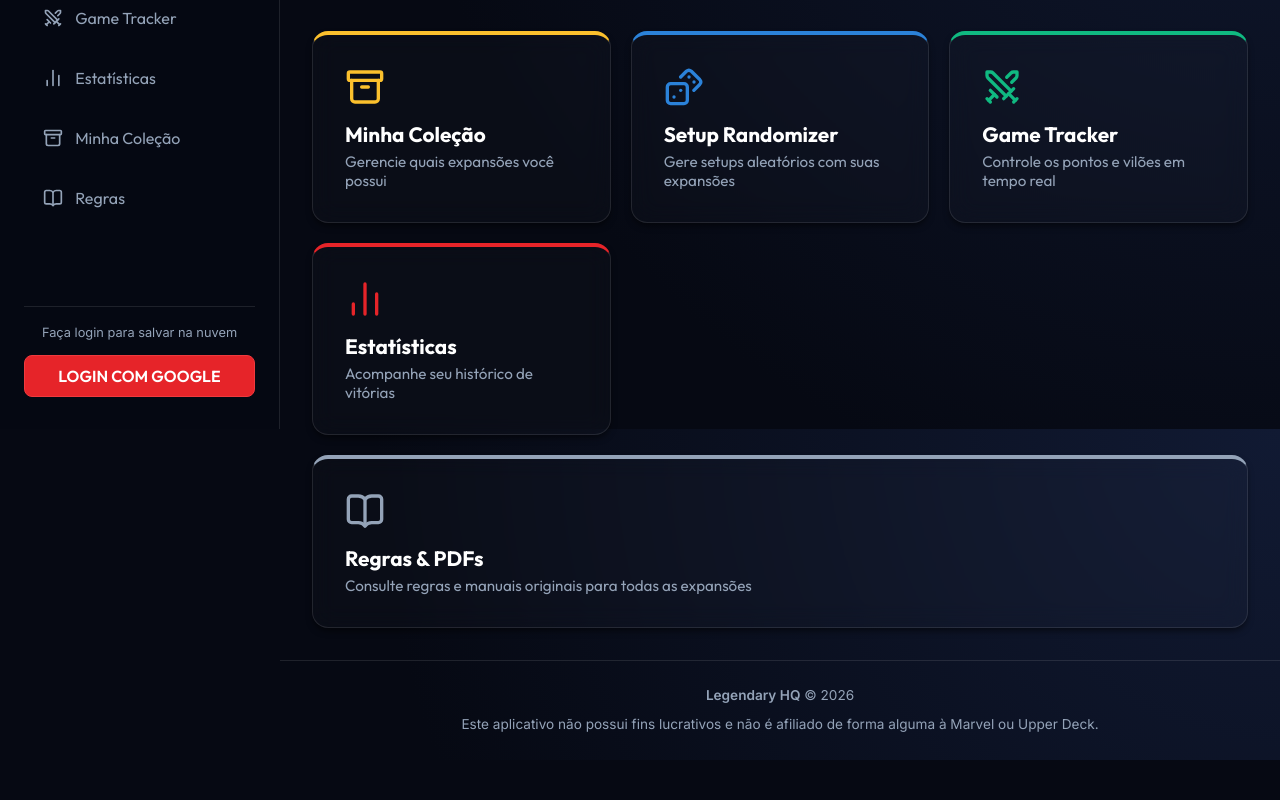
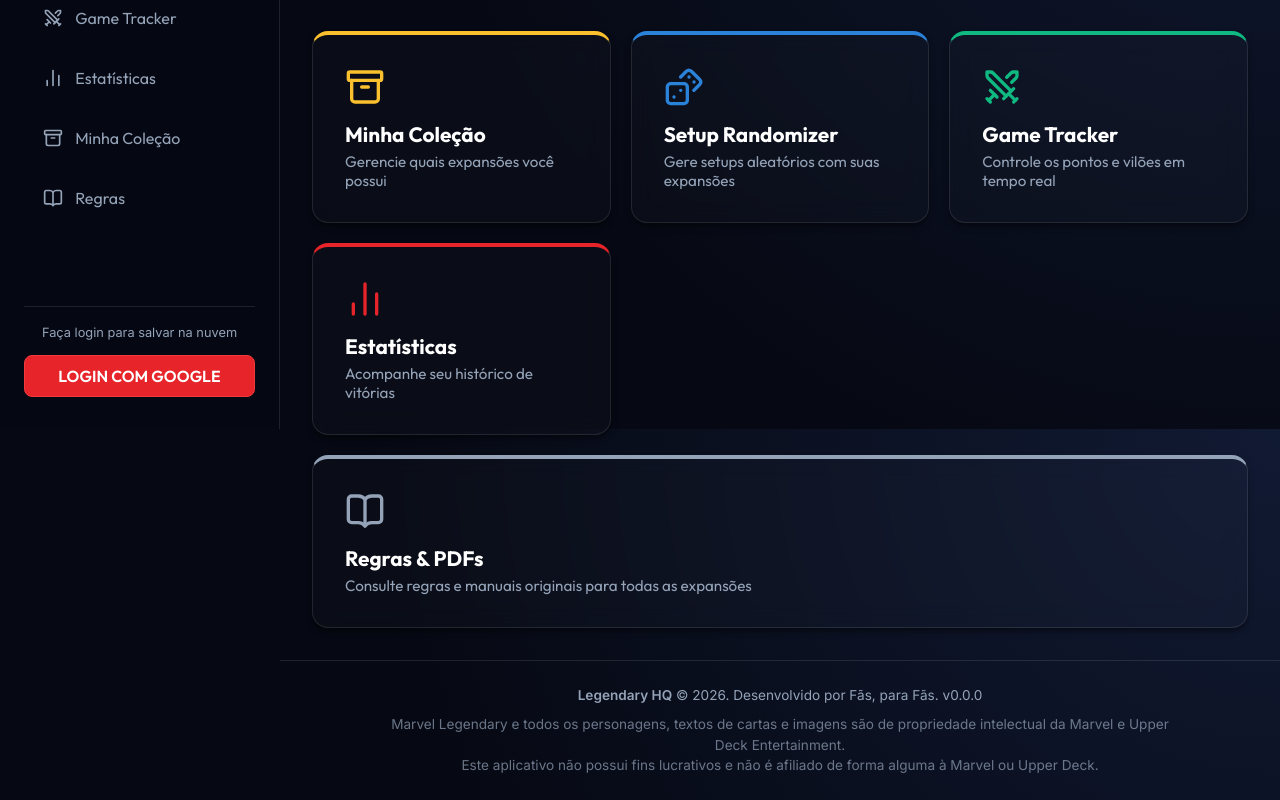
Before and after one commit to maikonfcosta/legendary-hq, a React (Vite) app: page / in a window 1280 px wide. Shown: the part 371-1171 px from the top of the page. Before the commit the page ends 1131 px from the top, so only its background shows below. Built offline with nearby package versions, Linux system fonts and the light colour scheme; no server answers.

Commit message:
style: update footer with complete text and version
Resolves footer styling according to Marvel Champions Helper

```diff
--- a/src/App.tsx
+++ b/src/App.tsx
@@ -5,6 +5,7 @@ import { generateSetup } from './utils/randomizer';
 import { useLocalStorage } from './hooks/useLocalStorage';
 import { useSyncedCollection } from './hooks/useSyncedCollection';
 import { useGameHistory } from './hooks/useGameHistory';
+import packageJson from '../package.json';
 
 // Components
 import { Sidebar } from './components/Sidebar';
@@ -141,9 +142,10 @@ function App() {
         <footer style={{ borderTop: '1px solid var(--surface-border)', padding: '24px', textAlign: 'center', color: 'var(--text-secondary)', fontSize: '0.85rem' }}>
           <div style={{ maxWidth: '800px', margin: '0 auto' }}>
             <p style={{ marginBottom: '8px' }}>
-              <strong>Legendary HQ</strong> &copy; {new Date().getFullYear()}
+              <strong>Legendary HQ</strong> &copy; {new Date().getFullYear()}. Desenvolvido por Fãs, para Fãs. v{packageJson.version}
             </p>
-            <p>
+            <p style={{ opacity: 0.7, lineHeight: 1.5 }}>
+              Marvel Legendary e todos os personagens, textos de cartas e imagens são de propriedade intelectual da Marvel e Upper Deck Entertainment.<br />
               Este aplicativo não possui fins lucrativos e não é afiliado de forma alguma à Marvel ou Upper Deck.
             </p>
           </div>
```
